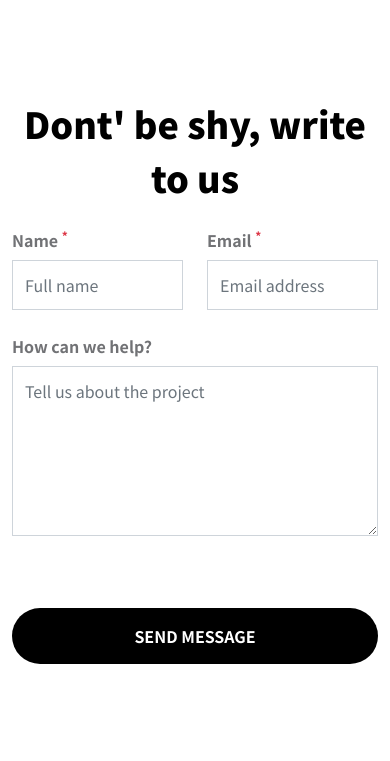
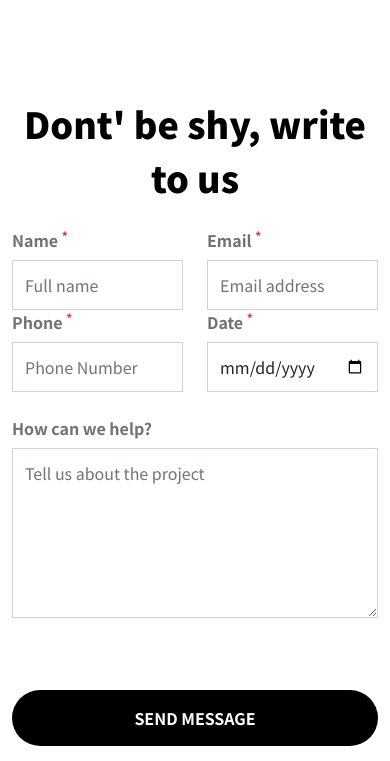
Before and after one commit to brightonchebor/Bootstrap-Template, a Django app: template templates/contact.html in a window 390 px wide. Shown: the top 761 px of the page. Run offline with Django 5.2, Linux system fonts and the light colour scheme; the template is opened without the code that fills it, so the values that code supplies are empty; some libraries are stand-ins or nearby versions.

Commit message:
added phone and date

```diff
--- a/myapp/models.py
+++ b/myapp/models.py
@@ -5,6 +5,8 @@ class Contact(models.Model):
     name = models.CharField(max_length=255)
     email = models.EmailField()
     message = models.TextField()
+    phone = models.IntegerField()
+    date = models.DateField()
 
     def __str__(self):
 
--- a/templates/contact.html
+++ b/templates/contact.html
@@ -26,6 +26,16 @@
                                 <input type="email" name="email" id="email" pattern="[^ @]*@[^ @]*" class="form-control" placeholder="Email address" required>
                             </div>
 
+                            <div class="col-lg-6 col-6">
+                                <label for="phone" class="form-label">Phone <sup class="text-danger">*</sup></label>
+                                <input type="text" name="phone" id="phone" class="form-control" placeholder="Phone Number" required>
+                            </div>
+
+                            <div class="col-lg-6 col-6">
+                                <label for="date" class="form-label">Date <sup class="text-danger">*</sup></label>
+                                <input type="date" name="date" id="date" pattern="[^ @]*@[^ @]*" class="form-control" placeholder="Current Date" required>
+                            </div>
+
                             <div class="col-12 my-4">
                                 <label for="message" class="form-label">How can we help?</label>
                                 <textarea name="message" rows="6" class="form-control" id="message" placeholder="Tell us about the project" required></textarea>
```
